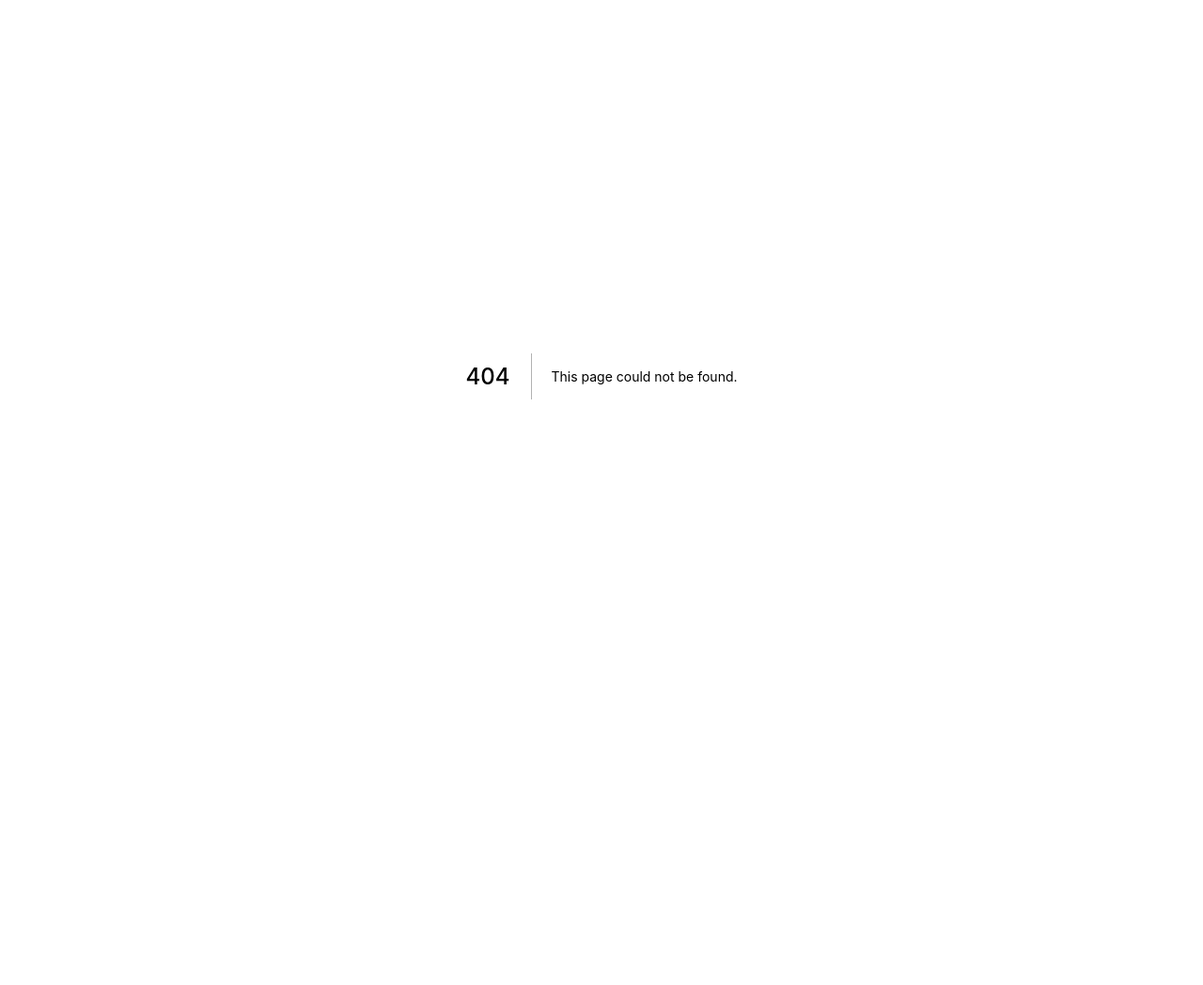
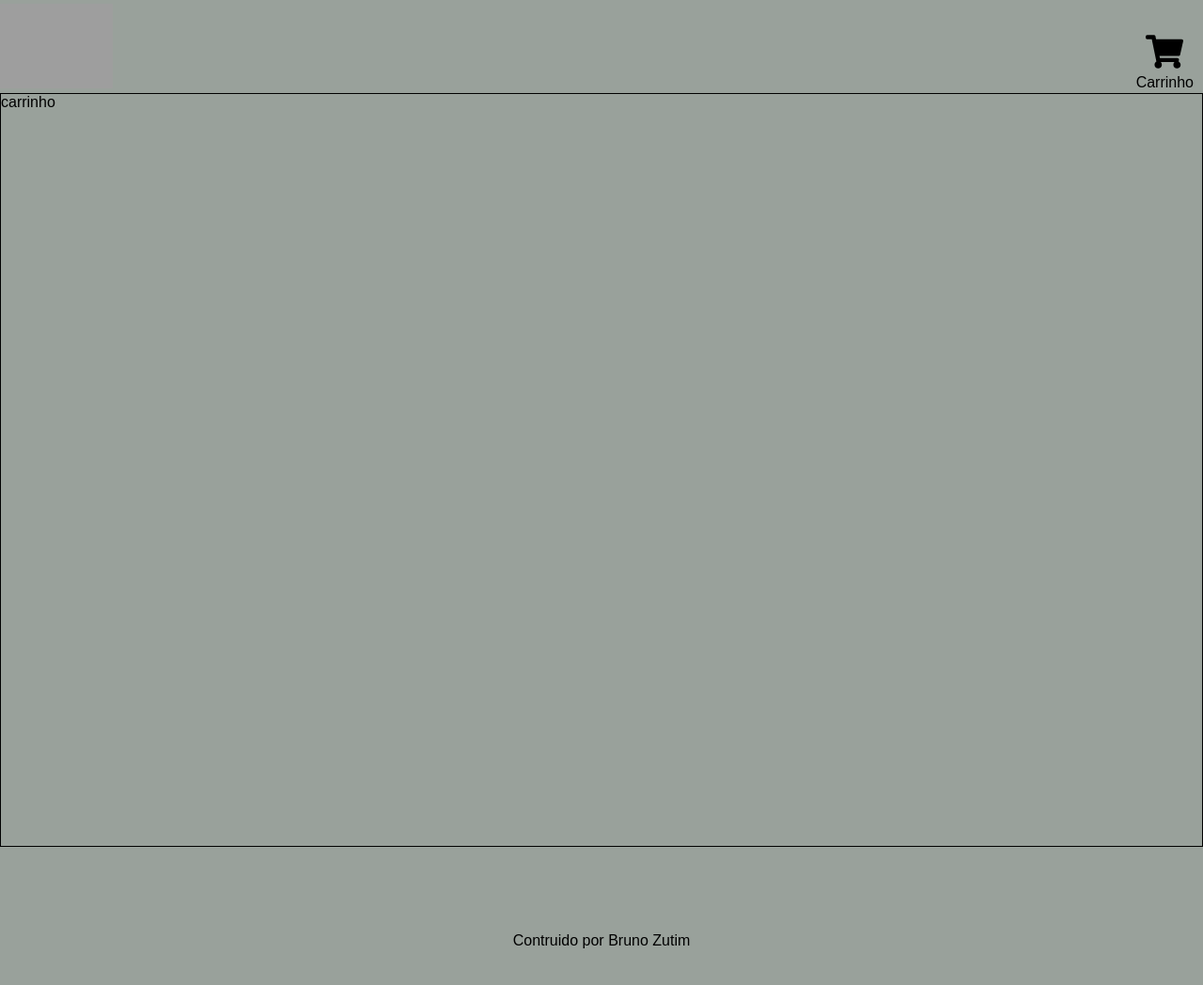
Before and after one commit to gstech0322/exemplo-ecommerce, a Next.js app in the folder web/: page /order in a window 1280 px wide. Before the commit this address had no page. Shown: the top 1048 px of the page at 94% size. Before the commit the page ends 800 px from the top, so only its background shows below. Built offline with nearby package versions, Linux system fonts and the light colour scheme; grey boxes are pictures that could not be loaded.

Commit message:
feat: order page

```diff
--- /dev/null
+++ b/web/src/pages/order.js
@@ -0,0 +1,38 @@
+import React from 'react';
+import Head from 'next/head';
+
+import Header from '../components/Header';
+import Footer from '../components/Footer';
+import MainLayout from '../components/MainLayout';
+
+export default function Order() {
+
+    return (
+        <>
+            <Head>
+                <title>Carrinho de compras</title>
+                <meta name="robots" content="noindex" />
+            </Head>
+
+            <Header />
+
+            <MainLayout>
+
+                <section>
+
+                    carrinho
+
+                </section>
+
+            </MainLayout>
+
+            <Footer />
+
+            <style jsx>{`
+                section {
+                    min-height: 800px;
+                }
+            `}</style>
+        </>
+    );
+}
```
